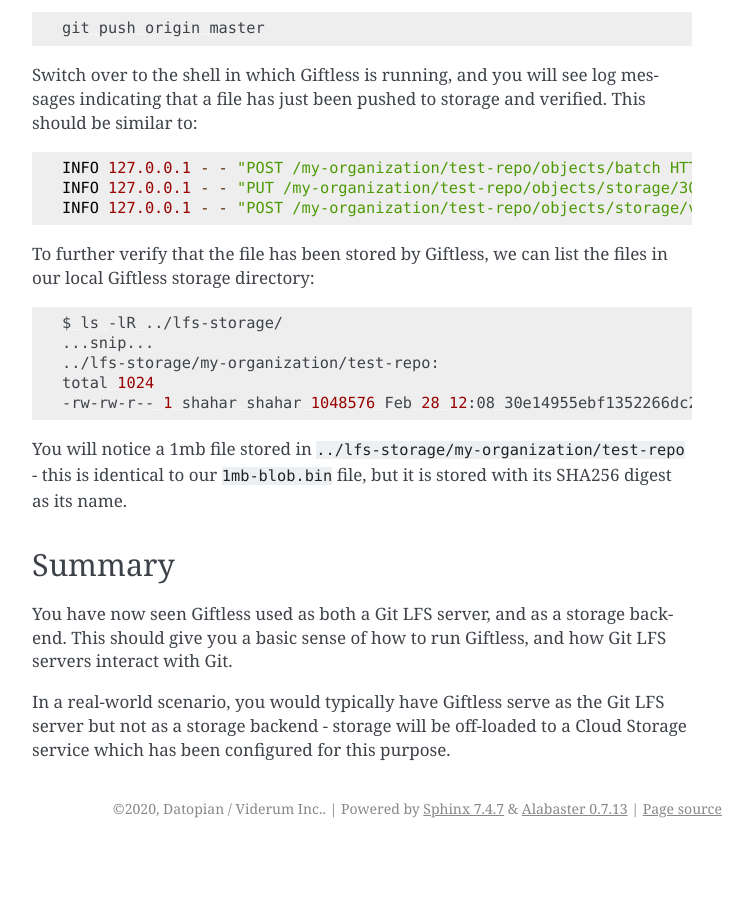
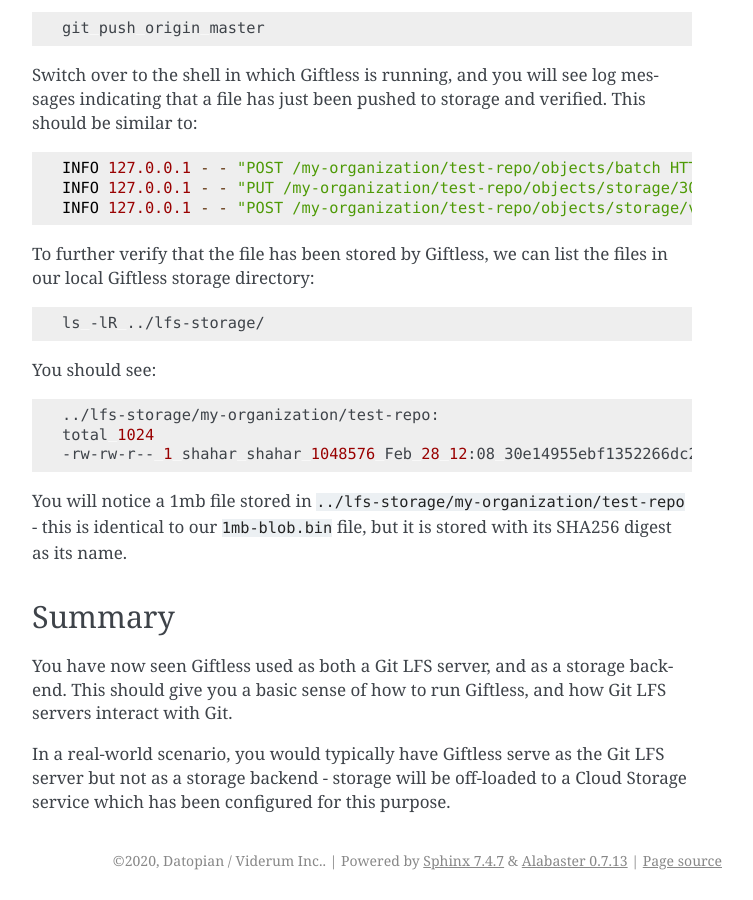
Before and after one commit to datopian/giftless, a Sphinx documentation site: the page built from docs/source/quickstart.md, in a window 1280 px wide and 900 px high, scrolled down 3068 px. Shown: the whole window, without its empty margins (388-1141 px from the left). Built offline with Sphinx 7.4.7, drawn with Linux system fonts in a browser that asks for light colours; the version number could not be read and is left out; before the commit the page ends 3916 px from its top, so only the background shows below that; some of the changed text lies outside the part shown.

Commit message:
Minor fixes to quick start guide

````diff
--- a/docs/source/quickstart.md
+++ b/docs/source/quickstart.md
@@ -155,8 +155,10 @@
 directory:
 
 ```shell
-$ ls -lR ../lfs-storage/
-...snip...
+ls -lR ../lfs-storage/
+```
+You should see:
+```shell
 ../lfs-storage/my-organization/test-repo:
 total 1024
 -rw-rw-r-- 1 shahar shahar 1048576 Feb 28 12:08 30e14955ebf1352266dc2ff8067e68104607e750abb9d3b36582b8af909fcb58
````
Also changed, not shown: other parts of docs/source/quickstart.md (+2 -2 lines), docs/source/installation.md (+3 -2 lines).
